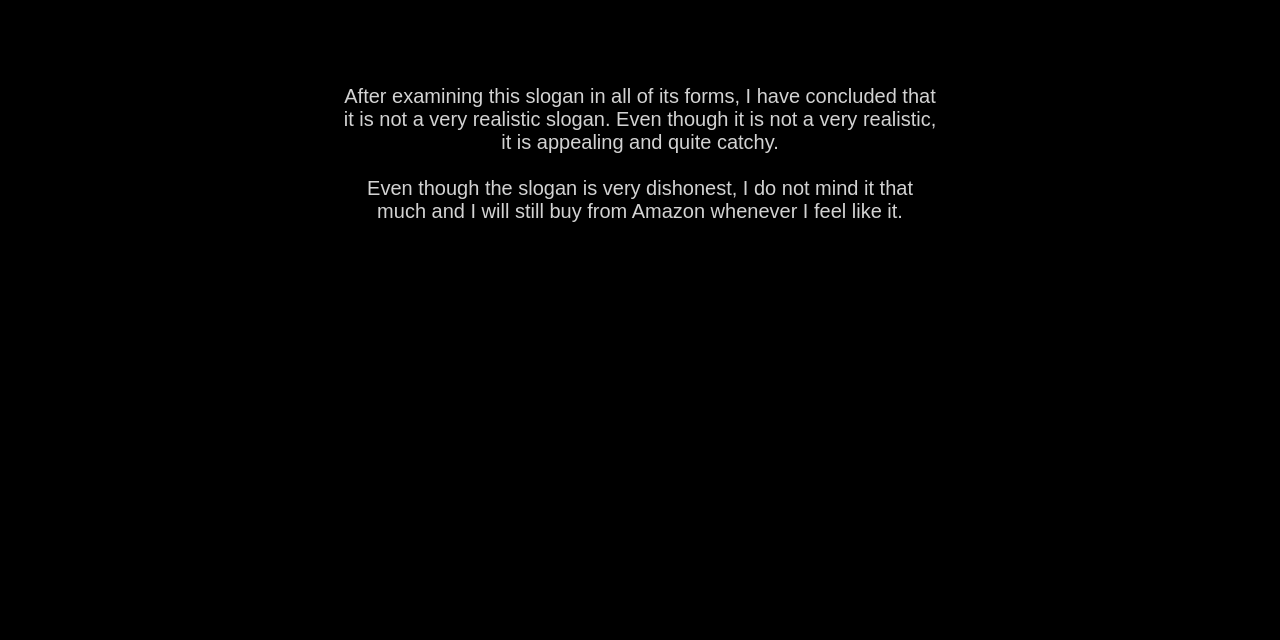
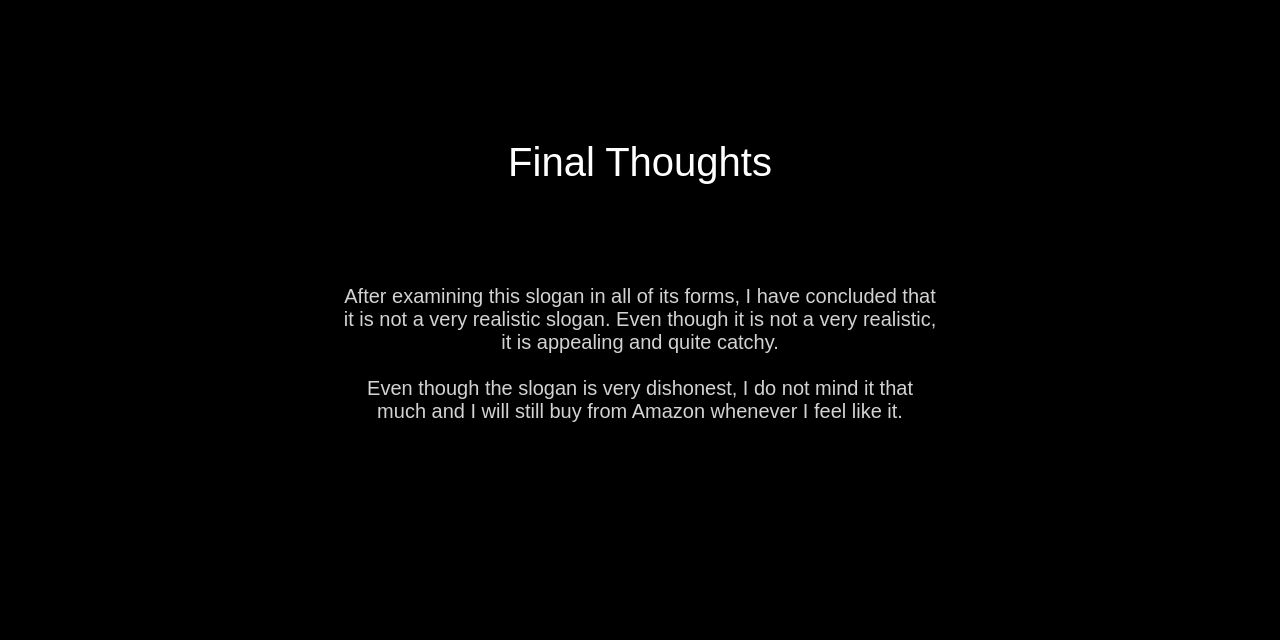
Before and after one commit to Jonster5/Math-project, a website: page public/index.html in a window 1280 px wide. Shown: the part 660-1300 px from the top of the page. Before the commit the page ends 1100 px from the top, so only its background shows below. Drawn offline with Linux system fonts and the light colour scheme; a web font is replaced by a local one.

Commit message:
Update style.css

```diff
--- a/public/style.css
+++ b/public/style.css
@@ -88,7 +88,7 @@
 
 #thing {
     position: absolute;
-    top: 600px;
+    top: 800px;
     width: 100%;
     height: 500px;
     text-align: center;
```
